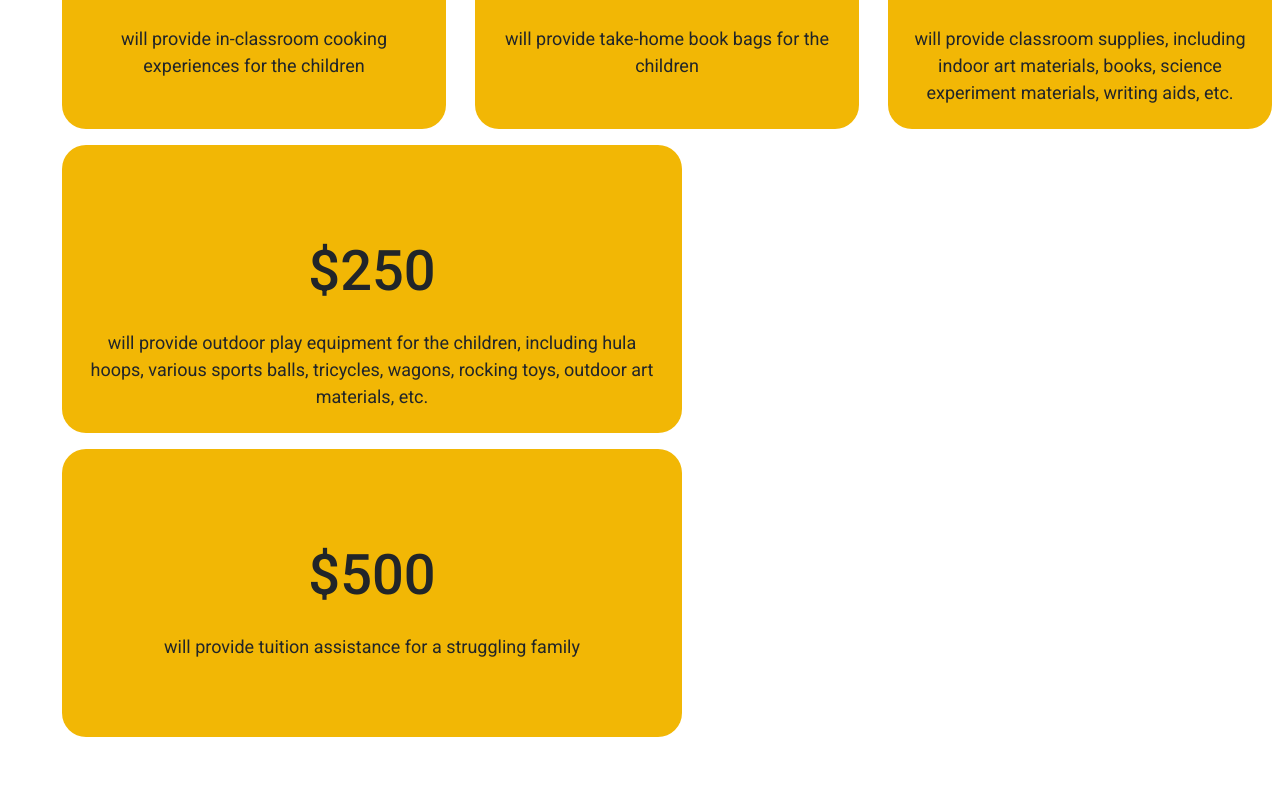
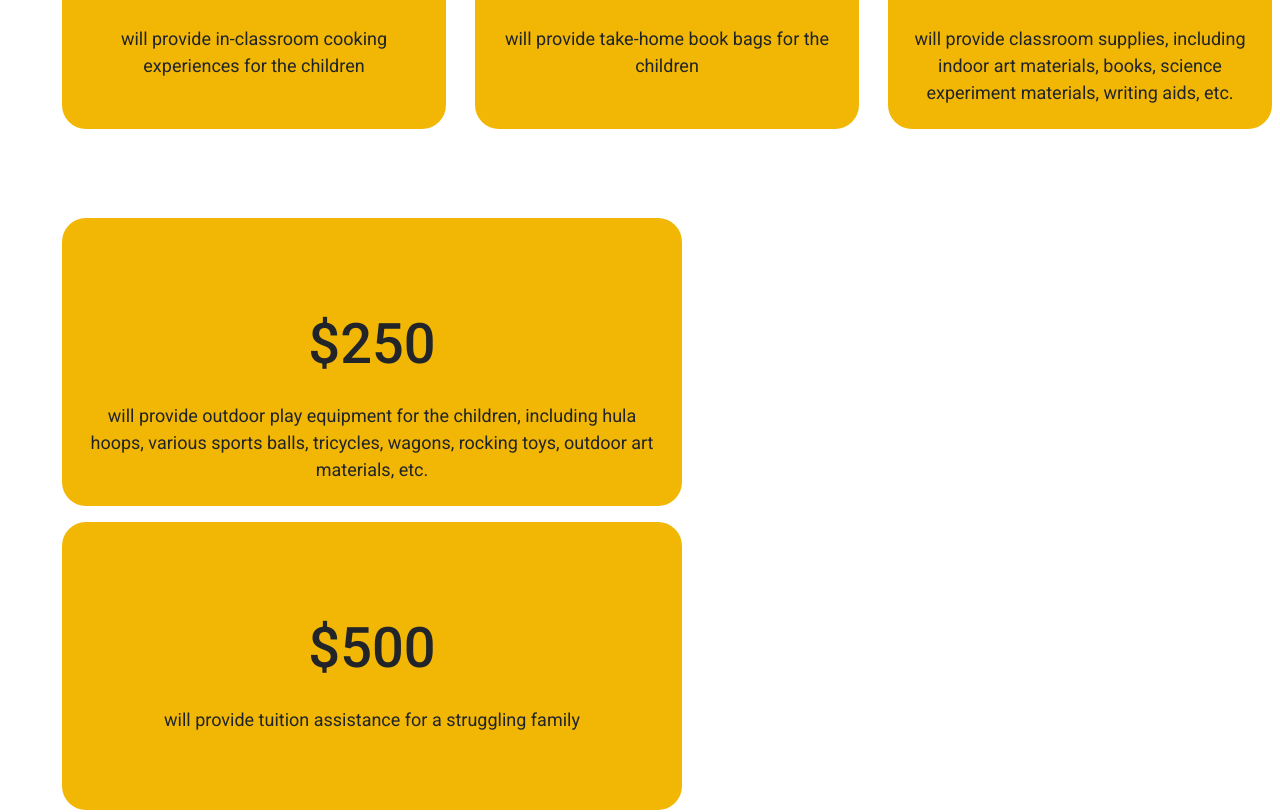
Before and after one commit to Codelab-Davis/hands_together_website_ws2021, a React (Create React App) app: page /donation in a window 1280 px wide. Shown: the part 1000-1812 px from the top of the page. Built offline with nearby package versions, Linux system fonts and the light colour scheme.

Commit message:
connected backend for donations

```diff
--- a/src/components/donation.js
+++ b/src/components/donation.js
@@ -4,17 +4,23 @@ import "../css/donation.css";
 const axios = require('axios');
 
 function Donation() {
+  const [donation, setDonation] = useState("");
 
-  const donationEl = React.useRef(null);
+  function onDonationChange(event) {
+    setDonation(event.target.value);
+  }
 
-  //donation page loads with dynamic price, just need to not charge tax lol
-  const handleSubmit = e => {
+  function customDonation(e) {
     e.preventDefault();
-    const donation = donationEl.current.value * 100;
+    checkout(donation);
+  }
+
+  function checkout(donationAmount) {
+    console.log(donationAmount);
     var stripe = window.Stripe('pk_test_51IMhDjDACjkjrvMm0D7gtuvvHOCY8Z9dGTjwVFxFcmWHlGfjn9CGEdvyvs5vMQrAQDwmBcELSzSb2kTNf65eyJkw00AXucR70x');
 
     const req = {
-      amount: donation,
+      amount: donationAmount,
       success_url: "http://localhost:3000/",
       cancel_url: "http://localhost:3000/",
       type: "donation"
@@ -36,38 +42,38 @@ function Donation() {
 
         <div className="donation-container">
           <div className="row no-gutters donation-row">
-            <div className="donation-small">
+            <div className="donation-small" onClick={() => checkout(1000)}>
               <h1 className="donation-amount-text">$10</h1>
               <p className="donation-use-text">will provide in-classroom cooking experiences for the children</p>
             </div>
-            <div className="donation-small">
+            <div className="donation-small" onClick={() => checkout(5000)}>
               <h1 className="donation-amount-text">$50</h1>
               <p className="donation-use-text">will provide take-home book bags for the children</p>
             </div>
-            <div className="donation-small">
+            <div className="donation-small" onClick={() => checkout(10000)}>
               <h1 className="donation-amount-text">$100</h1>
               <p className="donation-use-text">will provide classroom supplies, including indoor art materials, books, science experiment materials, writing aids, etc.</p>
             </div>
           </div>
           <div className="row no-gutters donation-row">
-            <div className="donation-large">
+            <div className="donation-large" onClick={() => checkout(25000)}>
               <h1 className="donation-amount-text">$250</h1>
               <p className="donation-use-text">will provide outdoor play equipment for the children, including hula hoops, various sports balls, tricycles, wagons, rocking toys, outdoor art materials, etc.</p>
             </div>
-            <div className="donation-large">
+            <div className="donation-large" onClick={() => checkout(50000)}>
               <h1 className="donation-amount-text">$500</h1>
               <p className="donation-use-text">will provide tuition assistance for a struggling family</p>
             </div>
           </div>
         </div>
 
-        <form className="donation-container" method="" action="" onSubmit={handleSubmit}>
+        <form className="donation-container" method="" action="" onSubmit={customDonation}>
           <div className="row no-gutters form-item">
             <div className="col-md-6">
               <h3>Give a custom amount</h3>
             </div>
             <div className="col-md-6">
-              <input type="text" />
+              <input type="text" onChange={onDonationChange}/>
               <p className="form-option">Custom Amount</p>
             </div>
           </div>
--- a/src/css/donation.css
+++ b/src/css/donation.css
@@ -17,7 +17,7 @@ input[type="radio"] {
     font-weight: 400 !important;
 }
 
-.donation-container {
+.donation-container, .form-container {
     width: 100%;
     margin-top: 6.625rem;
     margin-left: 3.375rem;
@@ -25,7 +25,7 @@ input[type="radio"] {
 
 .donation-row {
     justify-content: space-between;
-    /* margin-bottom: 4.56rem; */
+    margin-bottom: 4.56rem;
 }
 
 .donation-small, .donation-large {
@@ -56,6 +56,10 @@ input[type="radio"] {
     padding-right: 1.5rem;
 }
 
+.form-container {
+    margin-top: 2.065rem;
+}
+
 .form-item {
     margin-bottom: 11.875rem;
 }
```
Also changed, not shown: 1 other file (tests, documents, lock files or other folders).
